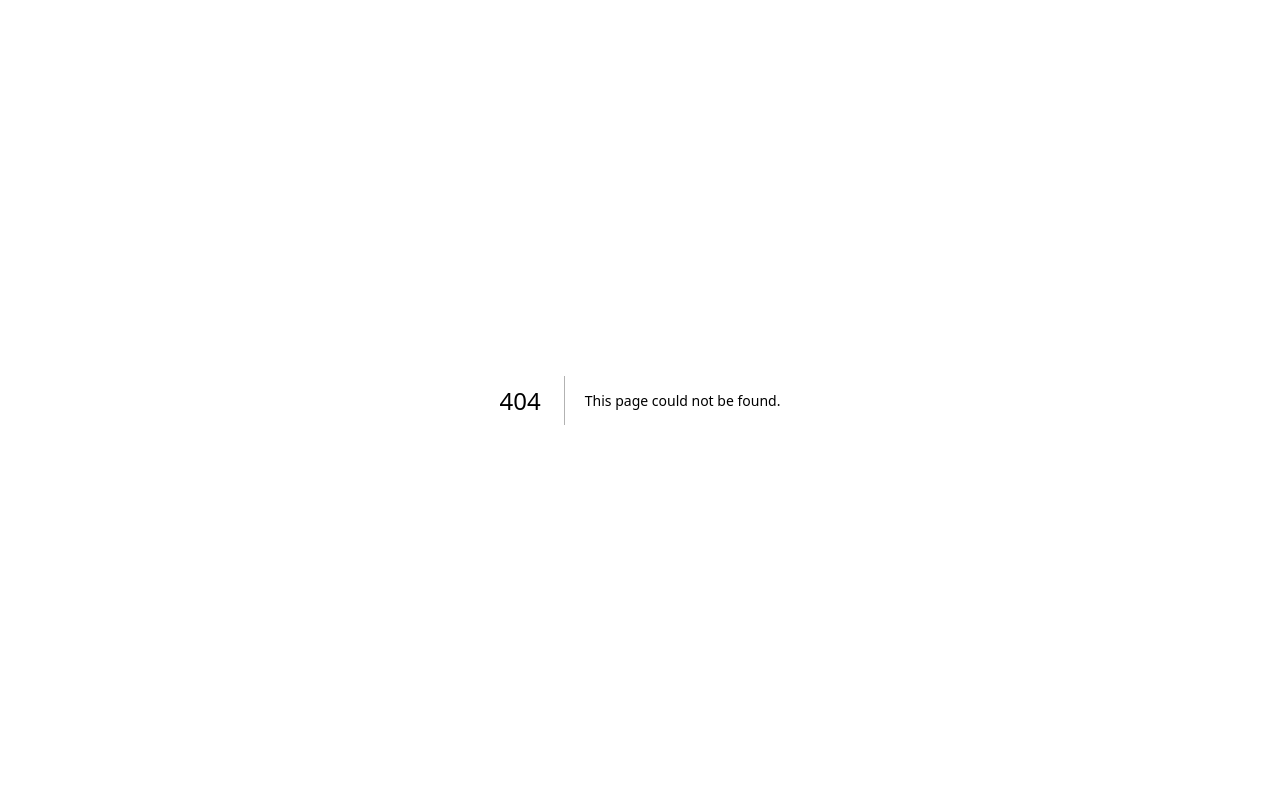
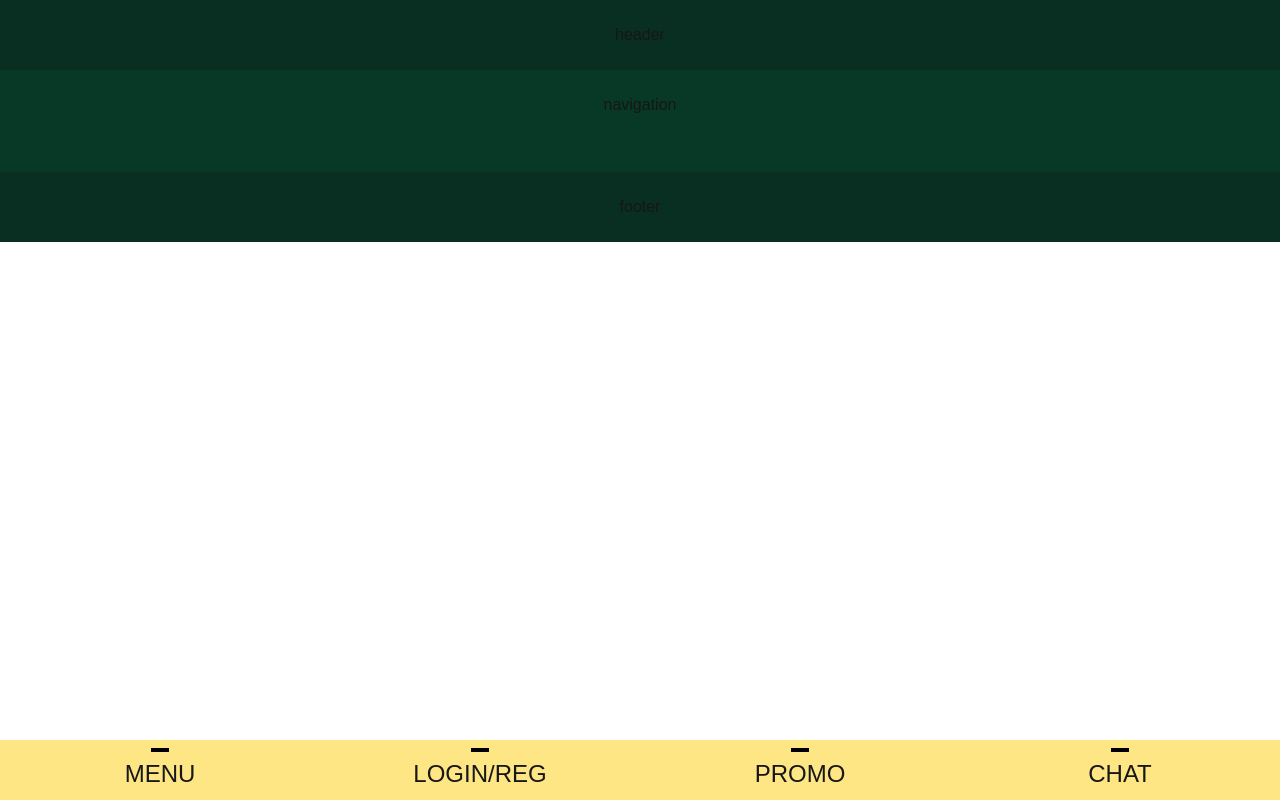
Before and after one commit to fgh64hfhk/next-pages, a Next.js app: page /menu in a window 1280 px wide. Before the commit this address had no page. Built offline with nearby package versions, Linux system fonts and the light colour scheme.

Commit message:
新增pagination和menu

```diff
--- a/pages/image/index.js
+++ b/pages/image/index.js
@@ -6,7 +6,7 @@ export default function ImageTest() {
     <div className="w-full flex flex-wrap gap-2">
       {Array.from({ length: 10 }).map((_, idx) => (
         <div key={idx} className="shrink-0 w-[calc((100%-(5-1)*8px)/5)]">
-          <div className="w-full h-full cursor-pointer">
+          <div className="w-full h-full">
             <div className="bg-amber-950 aspect-[128/128] rounded relative p-2">
               <div className="bg-amber-50 absolute w-[calc(100%-8px)] h-[calc(100%-8px)] top-[50%] left-[50%] transform translate-x-[-50%] translate-y-[-50%]">
                 <Image
--- /dev/null
+++ b/pages/menu/index.js
@@ -0,0 +1,32 @@
+import QQLayout from "@/layouts/QQLayout";
+import clsx from "clsx";
+
+export default function FooterMenu() {
+  const items = [
+    { id: "menu", label: "MENU" },
+    { id: "login", label: "LOGIN/REG" },
+    { id: "promo", label: "PROMO" },
+    { id: "chat", label: "CHAT" },
+  ];
+  return (
+    <div className="w-screen h-[60px] fixed left-0 bottom-0 flex items-center z-[50] bg-amber-100">
+      <div className="w-full h-full flex text-[24px]">
+        {items.map((item, idx) => (
+          <div key={item.id} className="flex-1 h-full bg-amber-200">
+            <button
+              className={clsx("w-full h-full flex items-center justify-center")}
+              onClick={() => console.log("clicked", item.id)}
+            >
+              <div className={clsx("flex flex-col items-center gap-1")}>
+                <div className="w-[18px] h-[4px] bg-black" />
+                <div>{item.label}</div>
+              </div>
+            </button>
+          </div>
+        ))}
+      </div>
+    </div>
+  );
+}
+
+FooterMenu.getLayout = QQLayout;
--- a/pages/pagination/index.js
+++ b/pages/pagination/index.js
@@ -1,6 +1,7 @@
 import QQLayout from "@/layouts/QQLayout";
 import Pagination from "./pagination";
 import { useState } from "react";
+import Image from "next/image";
 
 export default function Index() {
   const [pageData, setPageData] = useState({
@@ -10,6 +11,28 @@ export default function Index() {
   return (
     <div className="w-full flex flex-col gap-y-4 bg-[#073926]">
       <h1 className="text-2xl text-white font-bold">Pagination</h1>
+      <div className="w-full flex gap-2.5">
+        <div className="w-[30%] aspect-square relative">
+          <Image
+            className="object-cover"
+            src="https://placehold.co/600x400"
+            alt="img"
+            fill
+            priority
+            unoptimized
+          />
+        </div>
+        <div className="w-[70%] flex">
+          {Array.from({length: 5}).map((_,idx) => (
+            <div key={idx} className=""></div>
+          ))}
+          <div className="w-full flex flex-wrap gap-4">
+            {Array.from({ length: 10 }).map((_, idx) => (
+              <div key={idx} className="w-[calc((100%-4*16px)/5)] aspect-square relative bg-amber-100">{idx}</div>
+            ))}
+          </div>
+        </div>
+      </div>
       <Pagination
         currentPage={pageData.currentPage}
         totalPages={pageData.totalPages}
```
Also changed, not shown: pages/carousel_2/index.js (+0 -7 lines).
